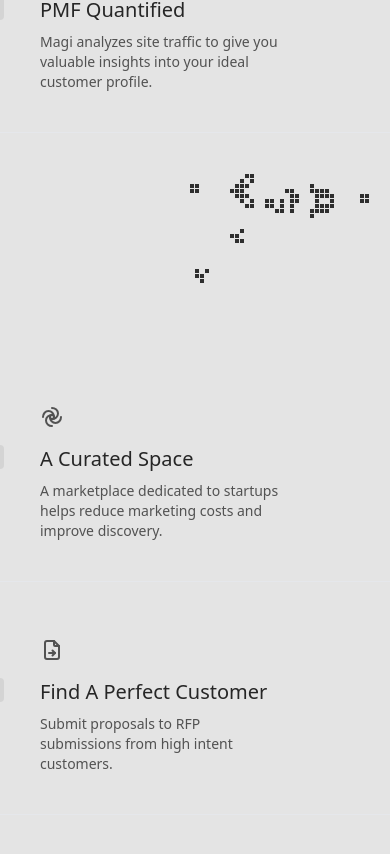
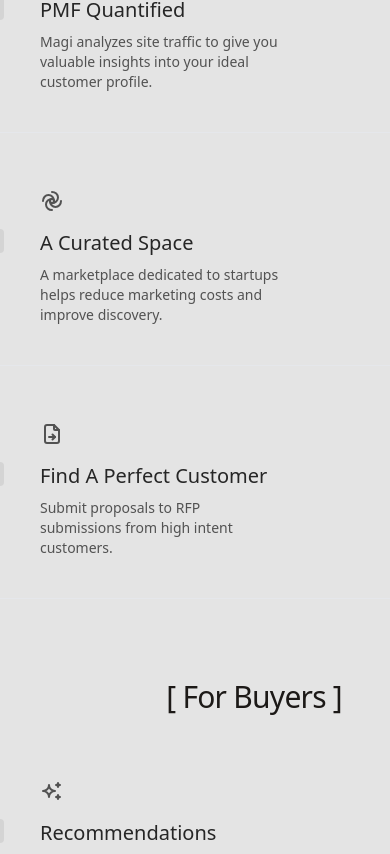
Before and after one commit to willgbryan/heighliner-site, a Next.js app: page / in a window 390 px wide. Shown: the part 1950-2804 px from the top of the page. Built offline with nearby package versions, Linux system fonts and the light colour scheme.

Commit message:
hide some animations for mobile

```diff
--- a/src/components/cult/buyer-grid.tsx
+++ b/src/components/cult/buyer-grid.tsx
@@ -70,7 +70,7 @@ export function BuyerGrid() {
             )}
           />
         ))}
-        <div className="lg:col-span-1 lg:row-start-2">
+        <div className="hidden md:block lg:col-span-1 lg:row-start-2">
           <SimkinGliderGunAnimation/>
         </div>
       </div>
--- a/src/components/cult/startup-grid.tsx
+++ b/src/components/cult/startup-grid.tsx
@@ -64,7 +64,7 @@ export function StartupGrid() {
             className="lg:col-span-1"
           />
         ))}
-        <div className="lg:col-span-1 lg:row-span-1 relative h-full">
+        <div className="hidden md:block lg:col-span-1 lg:row-span-1 relative h-full">
           <GliderGunAnimation direction="down-left"/>
         </div>
         {features.slice(3).map((feature, index) => (
```
